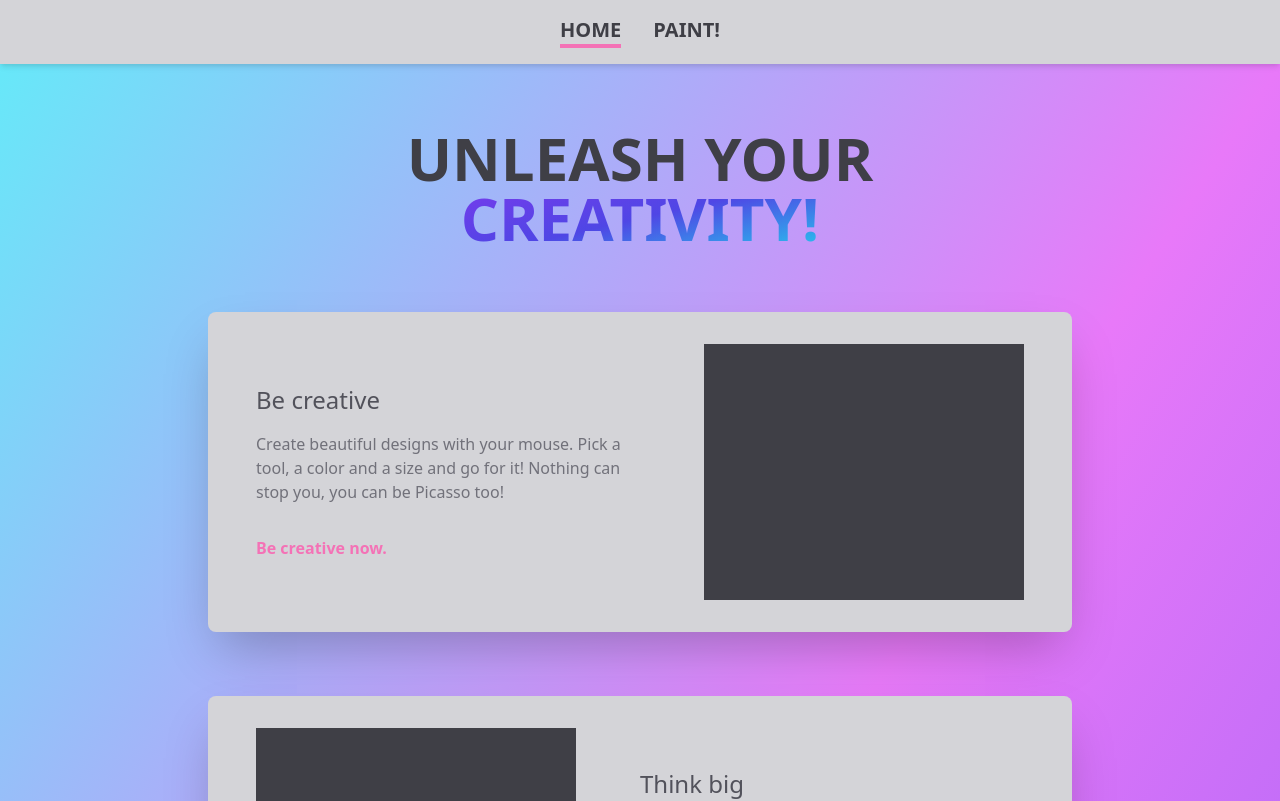
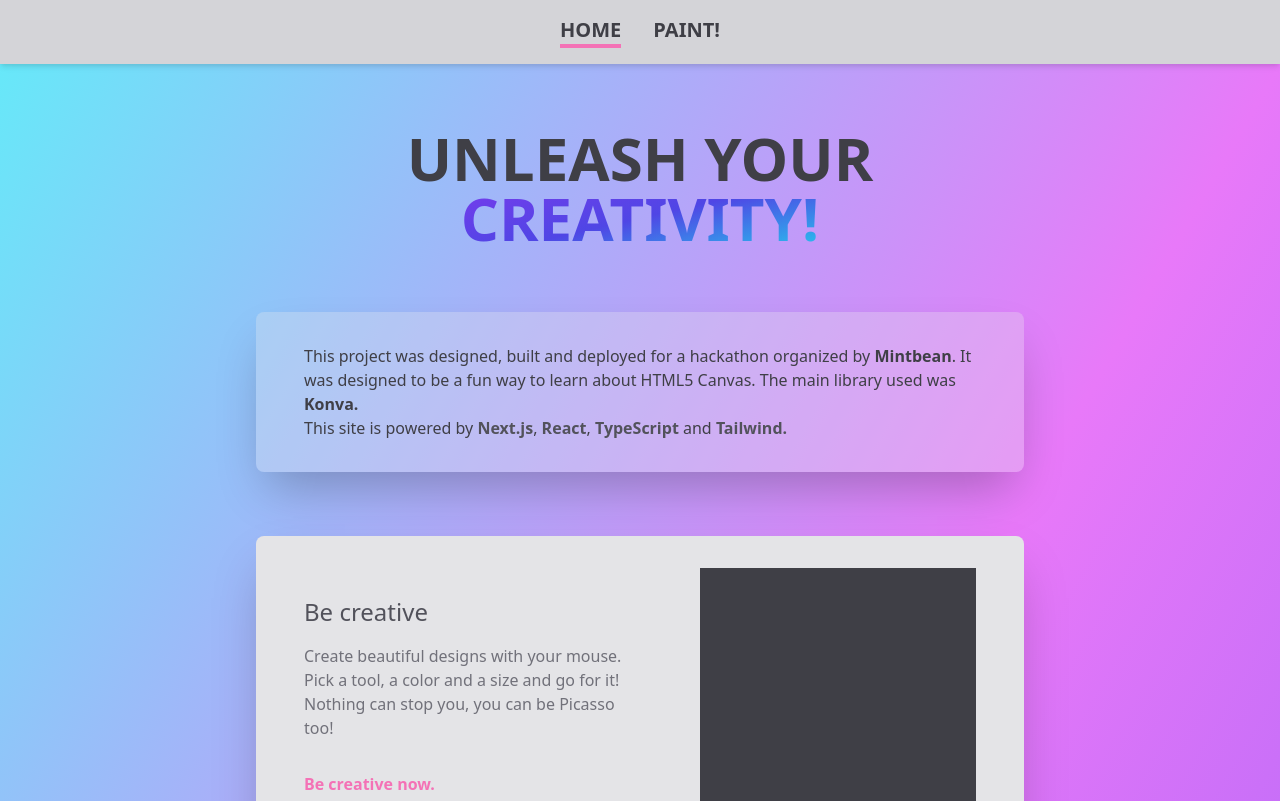
Before and after one commit to theolvq/paint-app-mintbean-hackathon, a Next.js app: page / in a window 1280 px wide. Shown: the top 801 px of the page. Built offline with nearby package versions, Linux system fonts and the light colour scheme.

Commit message:
added introblob, fixed tooltip bugs, minor st yling tweaks

```diff
--- a/components/Canvas.tsx
+++ b/components/Canvas.tsx
@@ -172,7 +172,7 @@ const Canvas: FC<IProps> = ({
               stroke={line.strokeColor}
               strokeWidth={line.strokeWidth}
               tension={0.5}
-              // lineCap='round'
+              lineCap='round'
               globalCompositeOperation={
                 line.tool === 'eraser' ? 'destination-out' : 'source-over'
               }
--- a/components/ColorPicker.tsx
+++ b/components/ColorPicker.tsx
@@ -1,4 +1,4 @@
-import React, { Dispatch, SetStateAction, useState } from 'react';
+import React, { Dispatch, FC, SetStateAction, useState } from 'react';
 import { HexColorPicker } from 'react-colorful';
 import Icon from '@mdi/react';
 import { mdiPalette } from '@mdi/js';
@@ -9,14 +9,13 @@ interface IProps {
   setColor: Dispatch<SetStateAction<string>>;
 }
 
-const ColorPicker: React.FC<IProps> = ({ color, setColor }) => {
-  const [showColorPicker, setShowColorPicker] = useState(false);
-  const handlebuttonClick = (e: React.MouseEvent<HTMLButtonElement>) => {
-    setShowColorPicker((prev) => !prev);
-  };
+const ColorPicker: FC<IProps> = ({ color, setColor }) => {
   return (
     <Menu as='div' className='relative'>
-      <Menu.Button className='group btn' onClick={handlebuttonClick}>
+      {({ open }) => (
+        <>
+          {' '}
+          <Menu.Button className={`btn ${!open && 'group'}`}>
             <Icon path={mdiPalette} size={1.5} />
             <div className='tooltip'>
               color
@@ -24,15 +23,18 @@ const ColorPicker: React.FC<IProps> = ({ color, setColor }) => {
             </div>
           </Menu.Button>
           <Transition
-      // enter='transition duration-100 ease-out'
-      // enterFrom='transform scale-95 opacity-0'
-      // enterTo='transform scale-100 opacity-100'
-      // leave='transition duration-75 ease-out'
-      // leaveFrom='transform scale-100 opacity-100'
-      // leaveTo='transform scale-95 opacity-0'
+            enter='transition duration-100 ease-out'
+            enterFrom='transform scale-95 opacity-0'
+            enterTo='transform scale-100 opacity-100'
+            leave='transition duration-75 ease-out'
+            leaveFrom='transform scale-100 opacity-100'
+            leaveTo='transform scale-95 opacity-0'
           >
             <Menu.Items>
-          <Menu.Item as='div' className='absolute left-full top-0 z-50'>
+              <Menu.Item
+                as='div'
+                className='absolute left-full top-0 z-50 ml-2'
+              >
                 <HexColorPicker
                   color={color}
                   onChange={setColor}
@@ -40,7 +42,9 @@ const ColorPicker: React.FC<IProps> = ({ color, setColor }) => {
                 />
               </Menu.Item>
             </Menu.Items>
-      </Transition>
+          </Transition>{' '}
+        </>
+      )}
     </Menu>
   );
 };
--- a/components/Footer.tsx
+++ b/components/Footer.tsx
@@ -1,9 +1,10 @@
 import { mdiGithub, mdiLinkedin, mdiTwitter, mdiWeb } from '@mdi/js';
 import Icon from '@mdi/react';
-import React from 'react';
+import React, { FC, useMemo } from 'react';
 
-const Footer = () => {
-  const year = new Date().getFullYear();
+const Footer: FC = () => {
+  const year = useMemo(() => new Date().getFullYear(), []);
+
   return (
     <footer className='flex flex-col items-center bg-gray-800 text-gray-300'>
       <div className='flex flex-col items-center my-8 gap-4'>
@@ -15,7 +16,7 @@ const Footer = () => {
             rel='noreferrer'
             title='My personal website'
           >
-            <Icon path={mdiWeb} size='48px' />{' '}
+            <Icon path={mdiWeb} size={2} />{' '}
           </a>{' '}
           <a
             href='https://www.github.com/daawascript'
@@ -23,7 +24,7 @@ const Footer = () => {
             rel='noreferrer'
             title='My github'
           >
-            <Icon path={mdiGithub} size='48px' />{' '}
+            <Icon path={mdiGithub} size={2} />{' '}
           </a>{' '}
           <a
             href='https://www.twitter.com/daawascript'
@@ -31,7 +32,7 @@ const Footer = () => {
             rel='noreferrer'
             title='My twitter'
           >
-            <Icon path={mdiTwitter} size='48px' />
+            <Icon path={mdiTwitter} size={2} />
           </a>
           <a
             href='https://www.linkedin.com/in/theoleveque/'
@@ -39,7 +40,7 @@ const Footer = () => {
             rel='noreferrer'
             title='My linkedin'
           >
-            <Icon path={mdiLinkedin} size='48px' />
+            <Icon path={mdiLinkedin} size={2} />
           </a>
         </div>
       </div>
--- /dev/null
+++ b/components/IntroBlob.tsx
@@ -0,0 +1,66 @@
+import React, { FC } from 'react';
+
+const IntroBlob: FC = () => {
+  return (
+    <div className='bg-gray-200 mx-4 py-8 px-12 rounded-lg shadow-2xl max-w-3xlbackdrop-blur-lg bg-opacity-30 text-gray-700 max-w-3xl'>
+      <p>
+        This project was designed, built and deployed for a hackathon organized
+        by{' '}
+        <a
+          href='https://mintbean.io'
+          className='link text-gray-700 hover:border-gray-700'
+        >
+          Mintbean
+        </a>
+        . It was designed to be a fun way to learn about HTML5 Canvas. The main
+        library used was{' '}
+        <a
+          href='https://konvajs.org/'
+          className='link text-gray-700 hover:border-gray-700'
+        >
+          Konva.
+        </a>
+      </p>
+      <p>
+        This site is powered by{' '}
+        <a
+          href='https://nextjs.org'
+          target='_blank'
+          rel='noreferrer'
+          className='link text-gray-600 hover:border-gray-600'
+        >
+          Next.js
+        </a>
+        ,{' '}
+        <a
+          href='https://reactjs.org'
+          target='_blank'
+          rel='noreferrer'
+          className='link text-gray-600 hover:border-gray-600'
+        >
+          React
+        </a>
+        ,{' '}
+        <a
+          href='https://www.typescriptlang.org'
+          target='_blank'
+          rel='noreferrer'
+          className='link text-gray-600 hover:border-gray-600'
+        >
+          TypeScript
+        </a>{' '}
+        and{' '}
+        <a
+          href='https://tailwindcss.com'
+          target='_blank'
+          rel='noreferrer'
+          className='link text-gray-600 hover:border-gray-600'
+        >
+          Tailwind.
+        </a>
+      </p>
+    </div>
+  );
+};
+
+export default IntroBlob;
--- a/components/Layout.tsx
+++ b/components/Layout.tsx
@@ -1,9 +1,7 @@
 import React, { FC, ReactNode } from 'react';
-import Link from 'next/link';
-import Icon from '@mdi/react';
-import { mdiGithub, mdiLinkedin, mdiTwitter } from '@mdi/js';
 import Header from './Header';
 import Footer from './Footer';
+
 interface IProps {
   children: ReactNode;
 }
--- a/components/StrokeWidthPicker.tsx
+++ b/components/StrokeWidthPicker.tsx
@@ -60,7 +60,7 @@ const StrokeWidthPicker: FC<IProps> = ({ strokeWidth, setStrokeWidth }) => {
               {({ active, selected }) => (
                 <li
                   className={`${
-                    active ? 'bg-gray-800' : 'bg-gray-400'
+                    active ? 'bg-gray-800' : 'bg-gray-600'
                   } flex items-center gap-1 px-1`}
                 >
                   {option}
--- a/components/Team.tsx
+++ b/components/Team.tsx
@@ -1,6 +1,6 @@
-import React from 'react';
+import React, { FC } from 'react';
 
-const Team = () => {
+const Team: FC = () => {
   return (
     <section className='flex flex-col items-center max-w-screen-lg'>
       <h3 className='text-3xl font-bold mb-16'>Meet the team!</h3>
--- a/components/Title.tsx
+++ b/components/Title.tsx
@@ -1,6 +1,6 @@
-import React from 'react';
+import React, { FC } from 'react';
 
-const Title = () => {
+const Title: FC = () => {
   return (
     <div className='uppercase font-bold text-4xl sm:text-6xl text-center mt-16'>
       <h1>
--- a/pages/index.tsx
+++ b/pages/index.tsx
@@ -1,6 +1,7 @@
 import type { NextPage } from 'next';
 import Head from 'next/head';
 import Link from 'next/link';
+import IntroBlob from '../components/IntroBlob';
 import Team from '../components/Team';
 import Title from '../components/Title';
 
@@ -14,6 +15,7 @@ const Home: NextPage = () => {
       </Head>
       <main className='min-h-screen flex flex-col items-center gap-16 pb-32 bg-gradient-to-br from-cyan-300 to-violet-500 via-fuschia-400'>
         <Title />
+        <IntroBlob />
         <div className='card'>
           <div>
             <h2 className='text-2xl mb-4 text-gray-600'>Be creative</h2>
--- a/styles/globals.css
+++ b/styles/globals.css
@@ -29,7 +29,7 @@
   .tooltip {
     @apply invisible group-hover:visible absolute top-2 left-14 min-w-max
     transform  z-10
-    px-2 py-1 bg-black text-white
+    px-2 py-1 bg-gray-700 text-white
     flex justify-center items-center
     rounded-sm capitalize;
   }
@@ -40,15 +40,17 @@
     color: white;
     width: 0;
     height: 0;
-    border: 0.5rem solid #000;
+    border: 0.5rem solid rgb(63, 63, 70);
     border-left-color: transparent;
     border-bottom-color: transparent;
     border-top-color: transparent;
-    border-right-color: #000;
+    border-right-color: rgb(63, 63, 70);
   }
 
   .card {
-    @apply flex flex-col sm:flex-row items-center gap-16 bg-gray-300 text-gray-500 mx-4 py-8 px-12 rounded-lg shadow-2xl;
+    @apply flex flex-col sm:flex-row items-center gap-16
+    bg-gray-200 text-gray-500 mx-4 py-8 px-12
+    rounded-lg shadow-2xl max-w-3xl;
   }
 
   .image {
@@ -56,7 +58,7 @@
   }
 
   .team-card {
-    @apply flex flex-col items-center text-center bg-true-gray-200 px-8 py-4 rounded-2xl shadow-lg w-60;
+    @apply flex flex-col items-center text-center bg-true-gray-200 px-8 py-6 rounded-2xl shadow-lg w-60;
   }
 
   .link {
```
Lines whose indentation alone changed are shown as unchanged.
